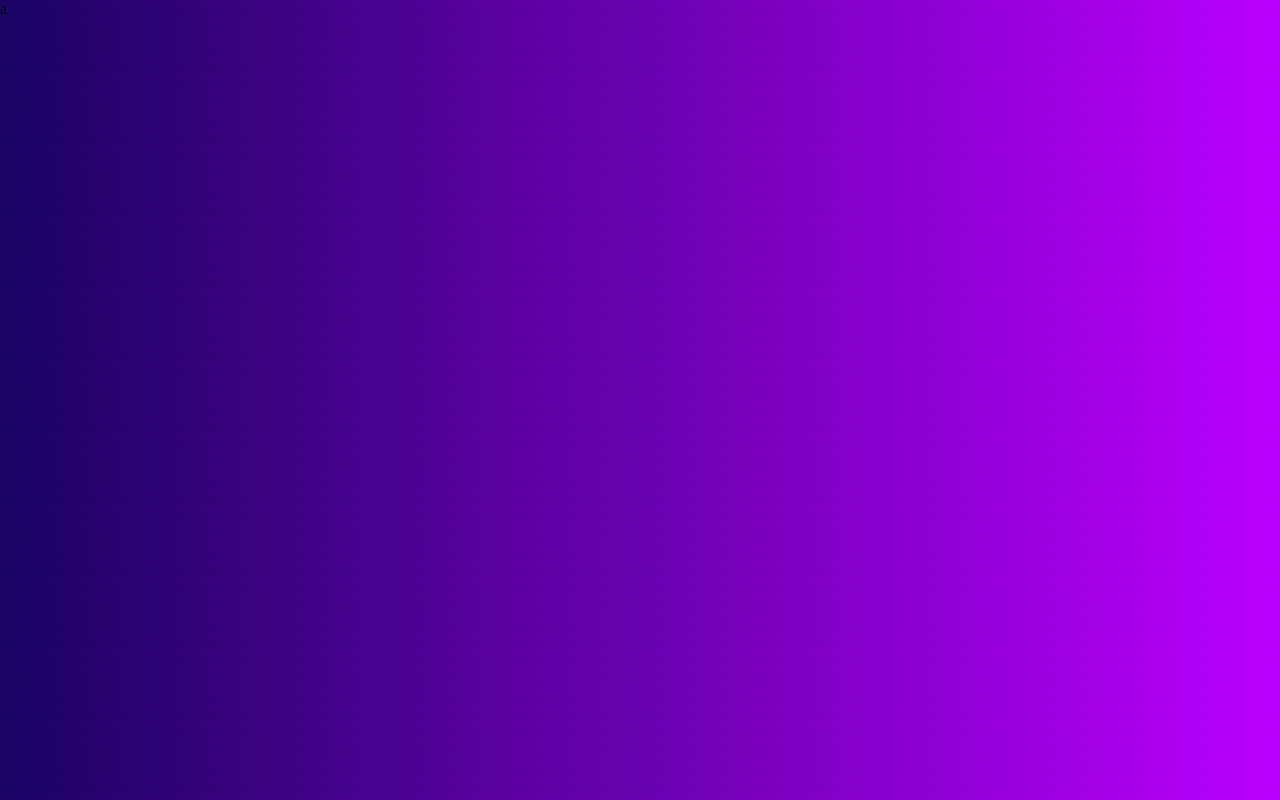
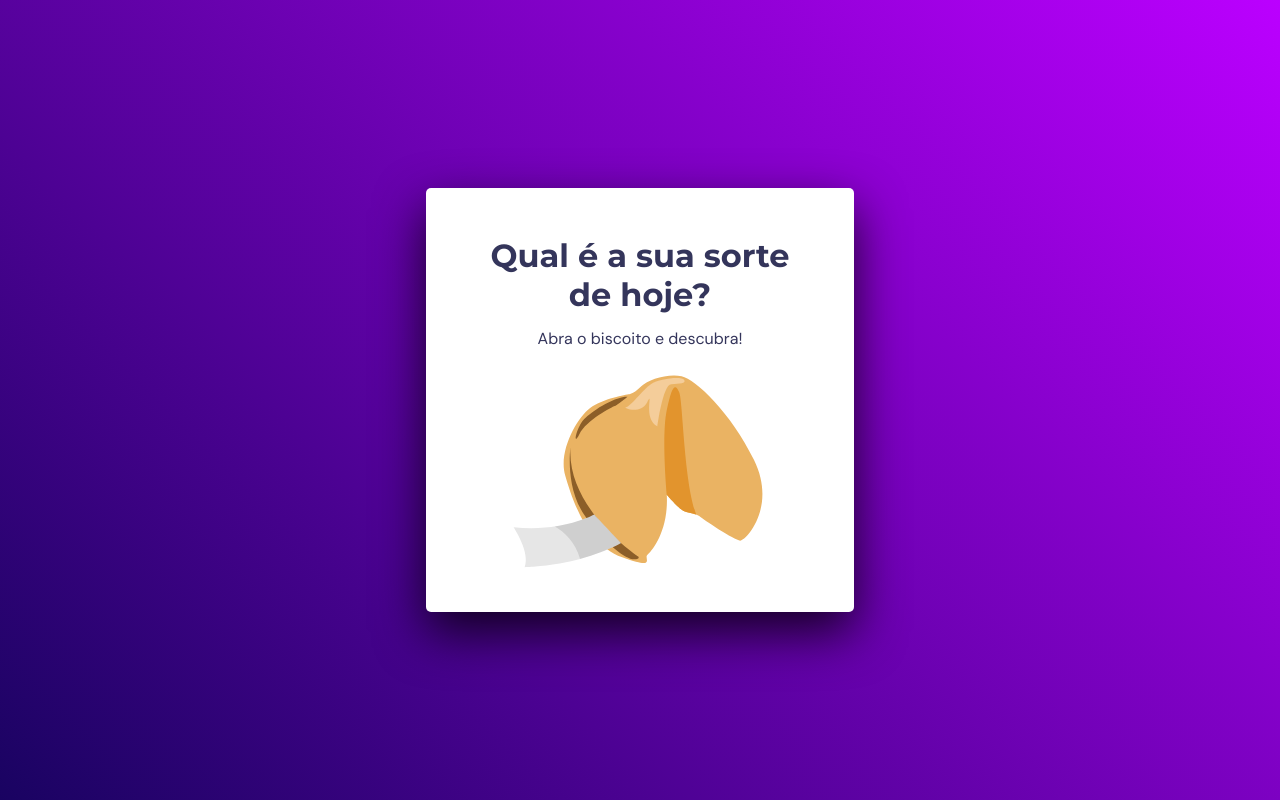
Before and after one commit to henxxavier/biscoito-da-sorte, a plain HTML site: page index.html in a window 1280 px wide. Drawn offline with Linux system fonts and the light colour scheme.

Commit message:
finish first part

```diff
--- a/index.html
+++ b/index.html
@@ -11,7 +11,13 @@
 </head>
 <body>
 
-    <div>a</div>
+    <div class="screen1">
+        <h1>Qual é a sua sorte de hoje?</h1>
+
+        <p>Abra o biscoito e descubra!</p>
+
+        <img src="biscouit.svg" alt="biscoito da sorte" class="shake">
+    </div>
 
     <script src="main.js"></script>
 </body>
--- a/style.css
+++ b/style.css
@@ -11,4 +11,55 @@
 body {
     font-size: 1.6rem;
     background: linear-gradient(45deg, #190361 0%, #BB00FF 100%);
+    display: grid;
+    place-items: center;
+    height: 100vh;
 }
+
+.screen1 {
+    width: 428px;
+    height: 424px;
+    background: #FFFFFF;
+    box-shadow: 0px 20px 50px rgba(0, 0, 0, 0.8);
+    border-radius: 5px;
+    text-align: center;
+    padding: 4.8rem 6.4rem;
+}
+
+.screen1 h1 {
+    font-family: "Montserrat", sans-serif;
+    font-weight: bold;
+    color: #34355B;
+    margin-bottom: 1.4rem;
+}
+
+.screen1 p {
+    font-family: "DM Sans", sans-serif;
+    color: #34355B;
+    margin-bottom: 2.0rem;
+}
+
+.screen1 img {
+    width: 30rem;
+    height: 20rem;
+}
+
+.shake:hover {
+    animation: tremer 0.5s;
+    animation-iteration-count: infinite;
+
+}
+
+@keyframes tremer {
+    0%{transform: translate(1px, 1px) rotate(0deg);}
+    10%{transform: translate(-1px, -2px) rotate(-1deg);}
+    20%{transform: translate(-2px, 0px) rotate(1deg);}
+    30%{transform: translate(2px, 2px) rotate(0deg);}
+    40%{transform: translate(1px, -1px) rotate(1deg);}
+    50%{transform: translate(-1px, 2px) rotate(-1deg);}
+    60%{transform: translate(-2px, 1px) rotate(0deg);}
+    70%{transform: translate(2px, 1px) rotate(-1deg);}
+    80%{transform: translate(-1px, -1px) rotate(1deg);}
+    90%{transform: translate(1px, 2px) rotate(0deg);}
+    100%{transform: translate(1px, -2px) rotate(-1deg);}
+}
```
Also changed, not shown: biscouit.svg (added).
